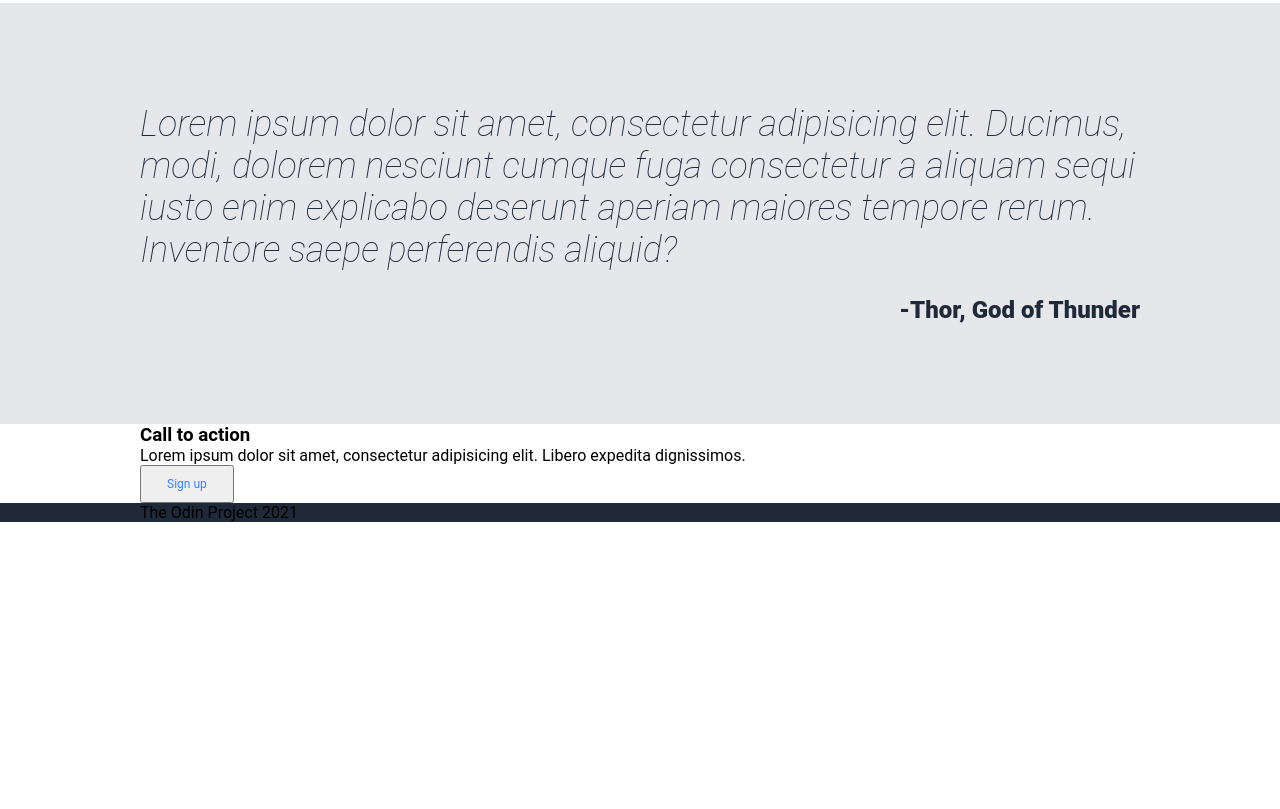
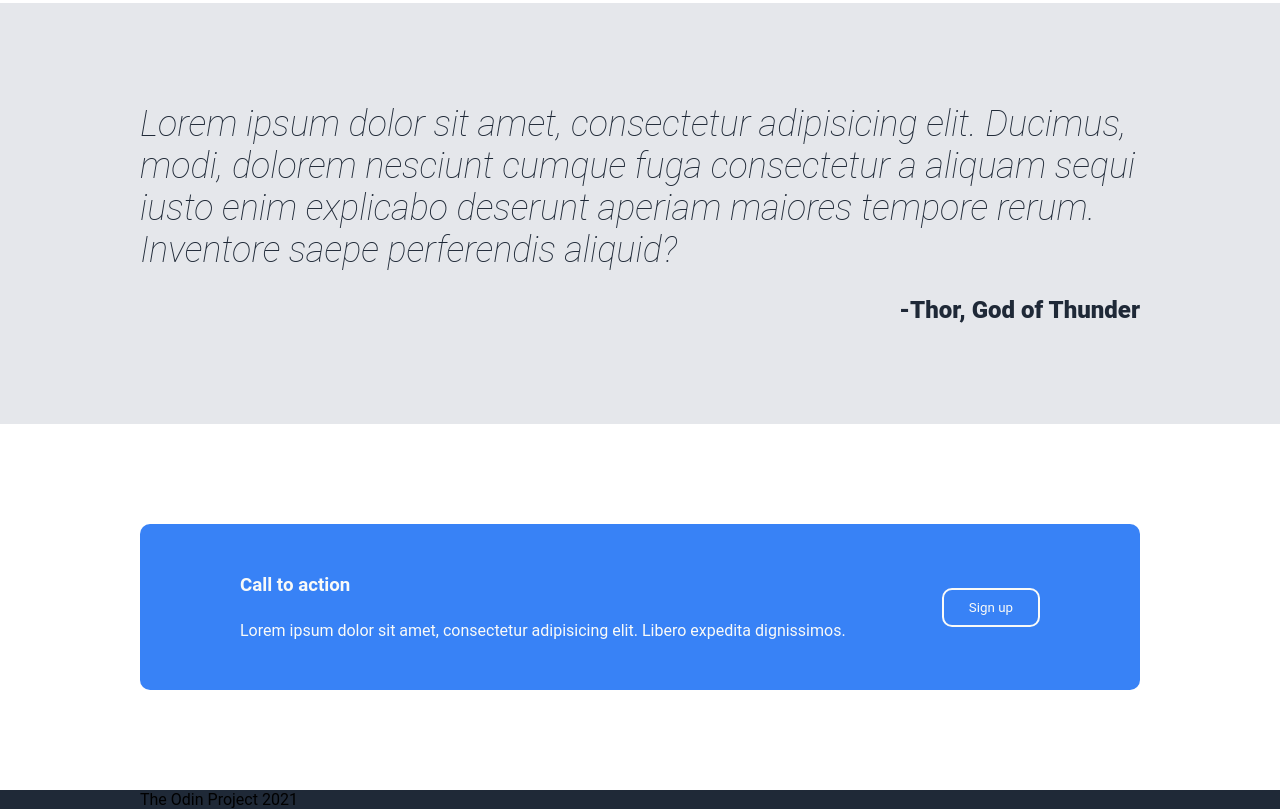
Before and after one commit to JustinAhtow/odin-landing-page, a plain HTML site: page index.html in a window 1280 px wide. Shown: the part 1168-1977 px from the top of the page. Before the commit the page ends 1690 px from the top, so only its background shows below. Drawn offline with Linux system fonts and the light colour scheme.

Commit message:
add styling to signup section to match 01.png

```diff
--- a/styles.css
+++ b/styles.css
@@ -75,7 +75,7 @@ ul {
     background-color: #3882f6;
 }
 
-button {
+.home-button {
     padding: 10px 25px;
     font-size: 12px;
     color: #3882f6;
@@ -164,11 +164,30 @@ h2 {
 
 /* start cta */
 
-.sign-up-container {
+.signup-card {
     display: flex;
-    padding: 25px;
+    padding: 50px 100px;
     margin: 100px 0;
     background-color: #3882f6;
+    border-radius: 10px;
+    align-items: center;
+}
+
+.signup-content {
+    display: flex;
+    flex-direction: column;
+    gap: 25px;
+    color: #f9faf8;
+
+}
+
+.signup-button {
+    border: solid 2px #f9faf8;
+    background-color: #3882f6;
+    color: #f9faf8;
+    border-radius: 10px;
+    padding: 10px 25px;
+    margin-left: auto;
 }
 
 /* end cta */
```
